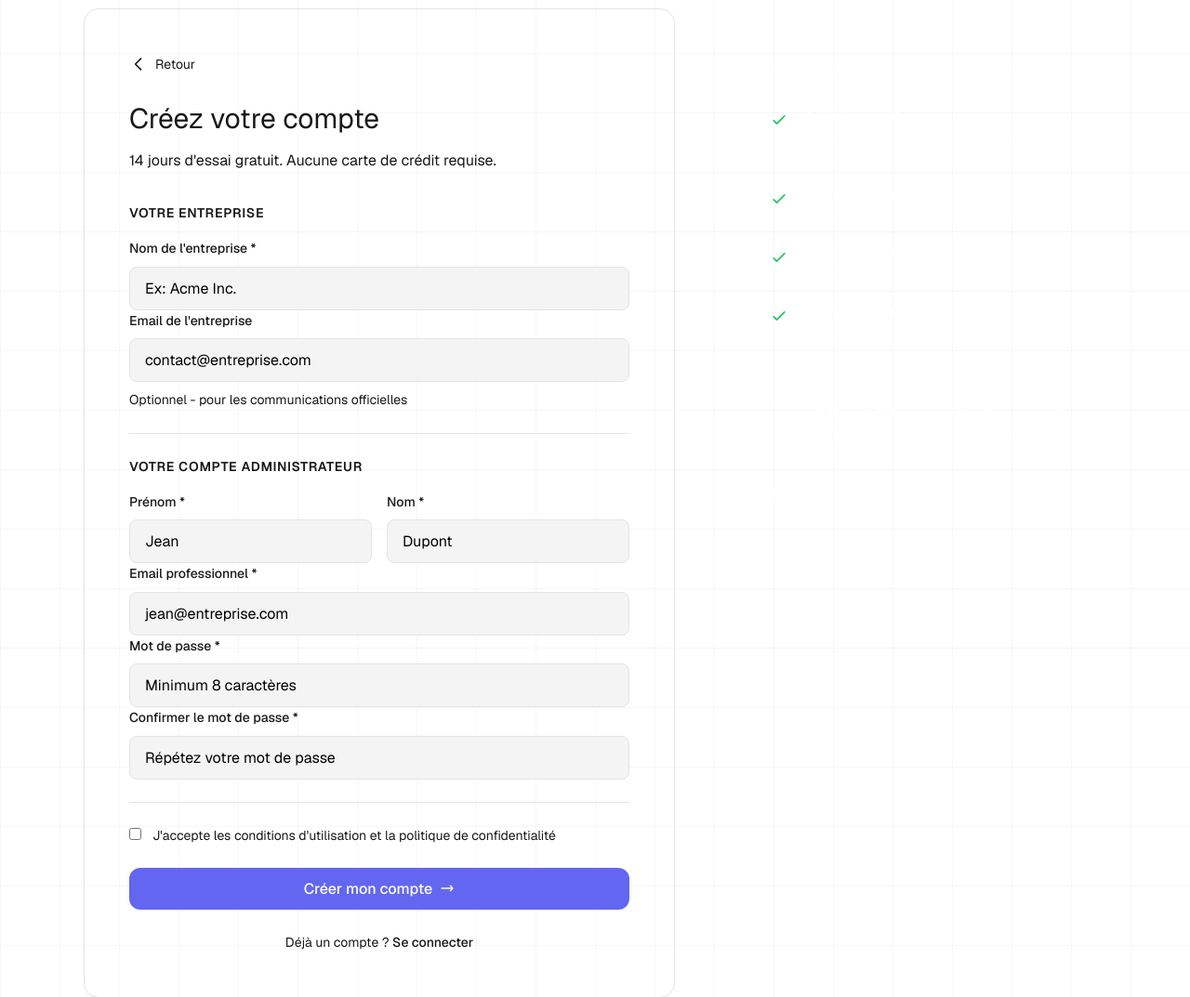
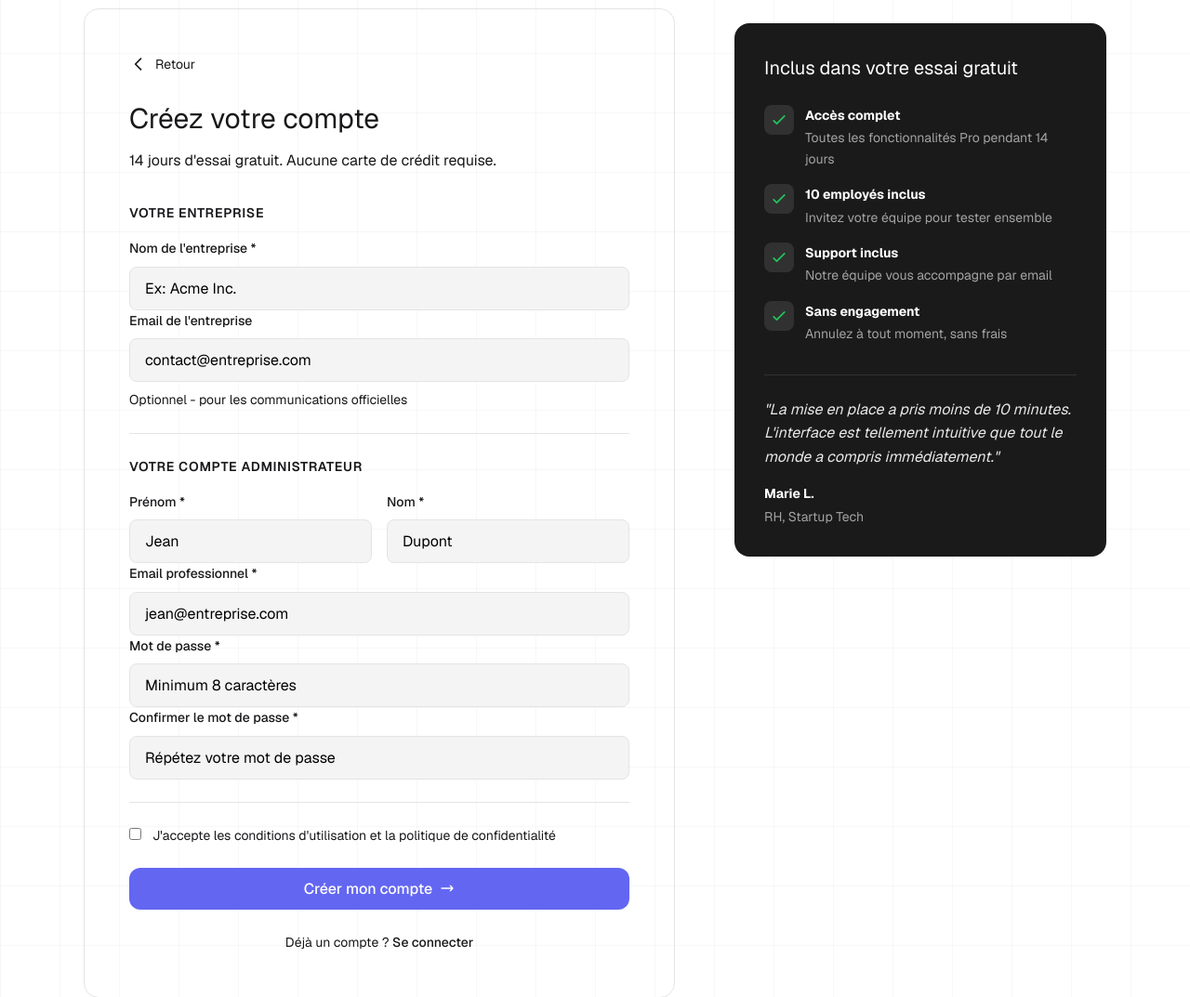
Before and after one commit to tchernob/congesflow, a Flask app: page /signup in a window 1280 px wide. Shown: the part 71-1144 px from the top of the page at 93% size. Run offline with Flask 3, Linux system fonts and the light colour scheme.

Commit message:
Fix: Corriger les couleurs du panneau avantages sur la page signup
Le texte était blanc sur fond blanc car les variables CSS n'étaient
pas correctement appliquées. Utilisation de couleurs explicites.

🤖 Generated with [Claude Code](https://claude.com/claude-code)

Co-Authored-By: Claude <noreply@anthropic.com>

```diff
--- a/app/templates/marketing/signup.html
+++ b/app/templates/marketing/signup.html
@@ -362,8 +362,8 @@
 }
 
 .benefits-content {
-    background: var(--color-ink);
-    color: white;
+    background: #1a1a1a;
+    color: #ffffff;
     border-radius: var(--radius-xl);
     padding: var(--space-8);
 }
@@ -373,6 +373,7 @@
     font-size: var(--text-xl);
     font-weight: 400;
     margin-bottom: var(--space-6);
+    color: #ffffff;
 }
 
 .benefits-list {
@@ -404,6 +405,7 @@
     display: block;
     font-size: var(--text-sm);
     margin-bottom: 2px;
+    color: #ffffff;
 }
 
 .benefit-item p {
@@ -423,7 +425,7 @@
     font-size: var(--text-base);
     line-height: 1.6;
     margin-bottom: var(--space-4);
-    opacity: 0.9;
+    color: rgba(255, 255, 255, 0.9);
 }
 
 .benefits-author {
@@ -434,11 +436,12 @@
 
 .benefits-author strong {
     font-size: var(--text-sm);
+    color: #ffffff;
 }
 
 .benefits-author span {
     font-size: var(--text-sm);
-    opacity: 0.6;
+    color: rgba(255, 255, 255, 0.6);
 }
 
 /* Alert */
```
